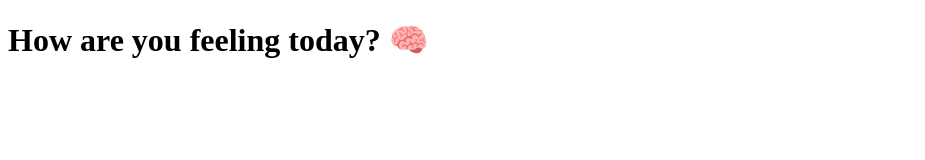
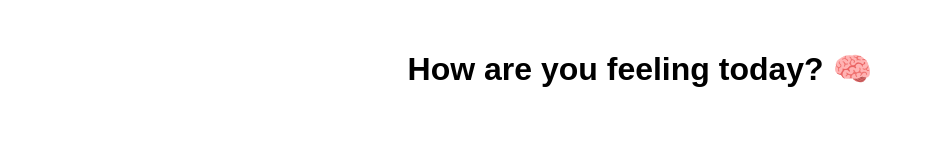
Before and after one commit to themiya-kaluarachchi/Emoji-Mood-Selector, a plain HTML site: page index.html in a window 1280 px wide. Shown: the whole page, without its empty margins (0-925 px from the left). Drawn offline with Linux system fonts and the light colour scheme.

Commit message:
Add basic styles

```diff
--- a/index.html
+++ b/index.html
@@ -4,7 +4,7 @@
   <meta charset="UTF-8">
   <meta name="viewport" content="width=device-width, initial-scale=1.0">
   <title>Mood Selector</title>
-  <link rel="stylesheet" href="styles.css">
+  <link rel="stylesheet" href="style.css">
 </head>
 <body>
   <h1>How are you feeling today? 🧠</h1>
--- a/style.css
+++ b/style.css
@@ -0,0 +1,19 @@
+body
+{
+  font-family: sans-serif;
+  text-align: center;
+  margin-top: 50px;
+}
+
+.emoji
+{
+  font-size: 40px;
+  cursor: pointer;
+  margin: 10px;
+}
+
+.selected
+{
+  margin-top: 20px;
+  font-size: 20px;
+}
```
